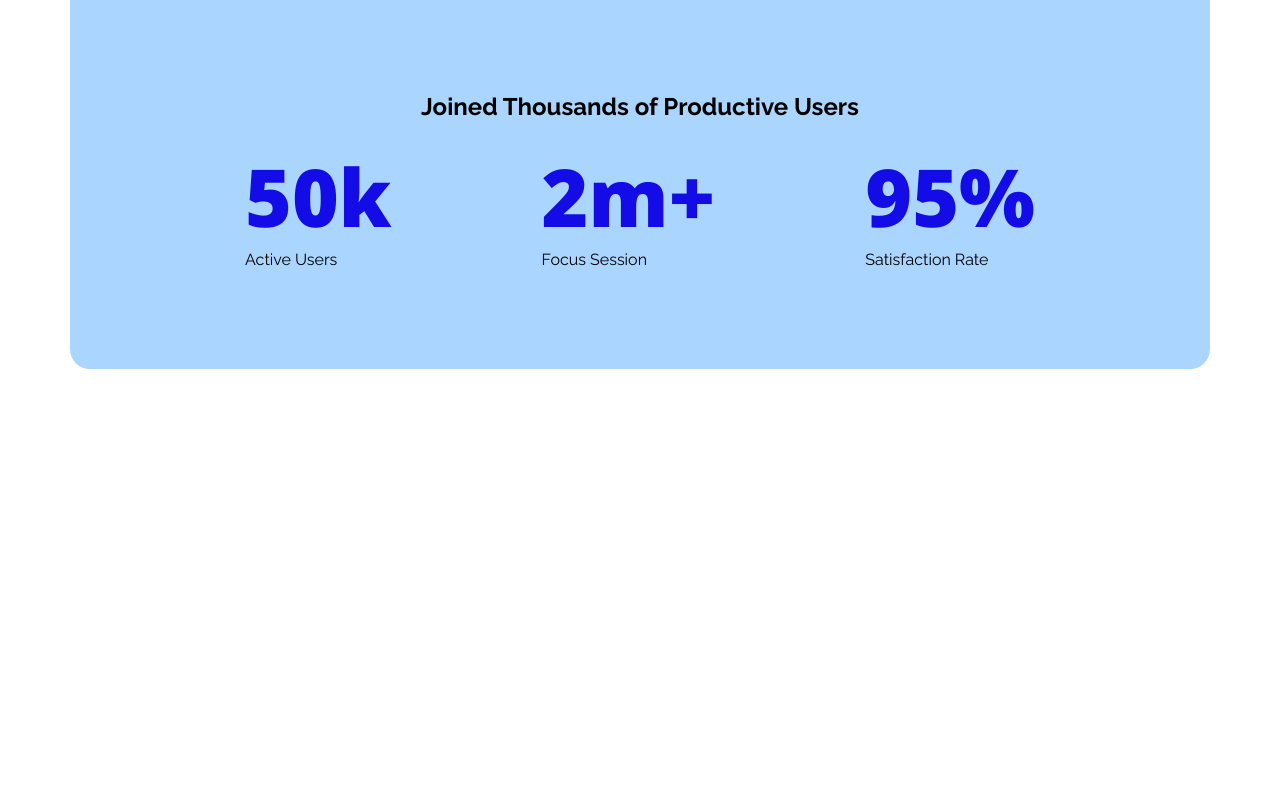
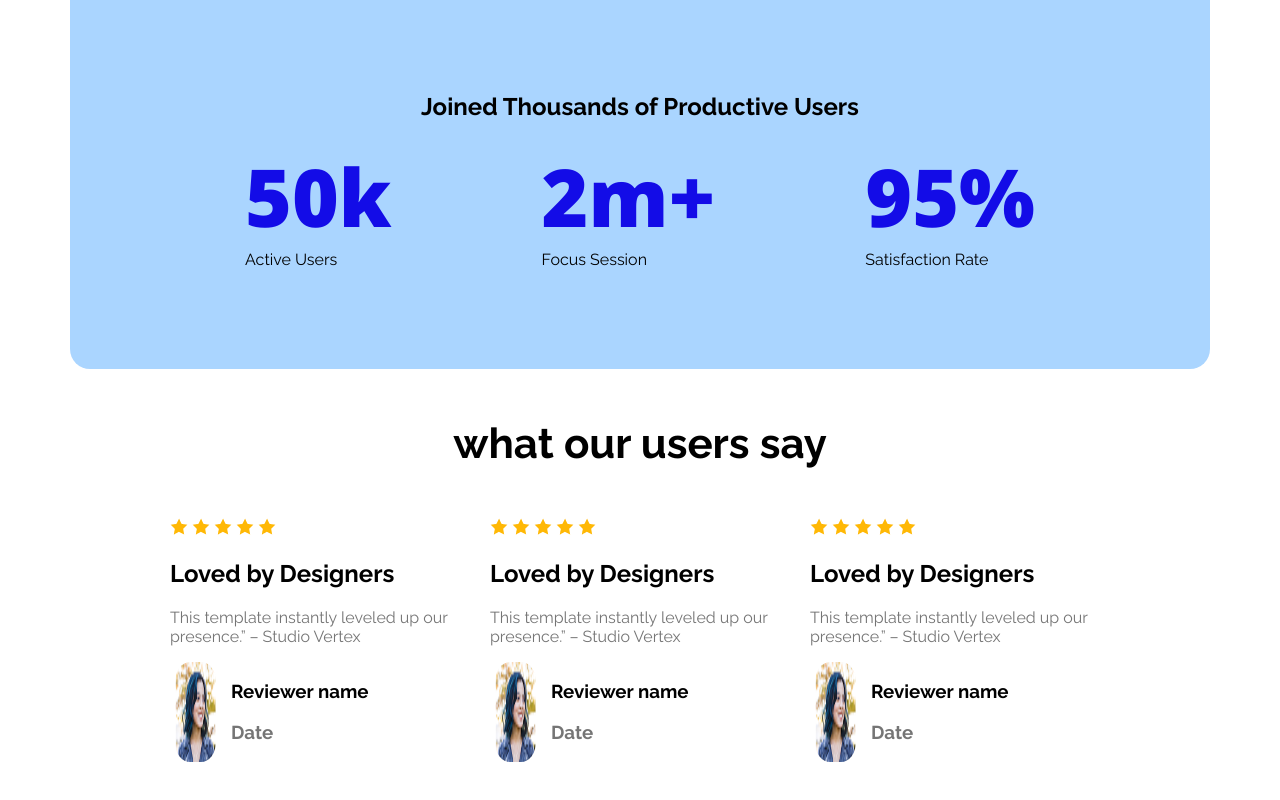
Before and after one commit to siddique63456/B12A01-landing-launchpad, a plain HTML site: page index.html in a window 1280 px wide. Shown: the part 1404-2204 px from the top of the page. Before the commit the page ends 1823 px from the top, so only its background shows below. Drawn offline with nearby package versions, Linux system fonts and the light colour scheme.

Commit message:
added in an users say section

```diff
--- a/index.html
+++ b/index.html
@@ -61,9 +61,76 @@
     </div>
   </section>
 
+<section>
+    <div class="user-say" >
+    <h1 class="head-line"> what our users say </h1>
+    <div class="chief-controler">
+    <div class="main">
+     <div>
+        <img src="Assets/icon-star.png" alt="">
+        <img src="Assets/icon-star.png" alt="">
+        <img src="Assets/icon-star.png" alt="">
+        <img src="Assets/icon-star.png" alt="">
+        <img src="Assets/icon-star.png" alt="">
+      </div>
+      <div>
+        <h2> Loved by Designers</h2>
+        <p class="text-color">This template instantly leveled up our presence.” – Studio Vertex</p>
+    </div>
+    <div class="description">
+        <img class="pic" src="Assets/avatar.png" alt="">
+        <div class="review">
+        <h3>Reviewer name</h3>
+        <h3 class="text-color">Date</h3>
+     </div>
+ </div>
+    </div>
+
+        <div class="main">
+     <div>
+        <img src="Assets/icon-star.png" alt="">
+        <img src="Assets/icon-star.png" alt="">
+        <img src="Assets/icon-star.png" alt="">
+        <img src="Assets/icon-star.png" alt="">
+        <img src="Assets/icon-star.png" alt="">
+      </div>
+      <div>
+        <h2> Loved by Designers</h2>
+        <p class="text-color">This template instantly leveled up our presence.” – Studio Vertex</p>
+    </div>
+    <div class="description">
+        <img class="pic" src="Assets/avatar.png" alt="">
+        <div class="review">
+        <h3>Reviewer name</h3>
+        <h3 class="text-color">Date</h3>
+     </div>
+ </div>
+    </div>
+
+        <div class="main">
+     <div>
+        <img src="Assets/icon-star.png" alt="">
+        <img src="Assets/icon-star.png" alt="">
+        <img src="Assets/icon-star.png" alt="">
+        <img src="Assets/icon-star.png" alt="">
+        <img src="Assets/icon-star.png" alt="">
+      </div>
+      <div>
+        <h2> Loved by Designers</h2>
+        <p class="text-color">This template instantly leveled up our presence.” – Studio Vertex</p>
+    </div>
+    <div class="description">
+        <img class="pic" src="Assets/avatar.png" alt="">
+        <div class="review">
+        <h3>Reviewer name</h3>
+        <h3 class="text-color">Date</h3>
+     </div>
+ </div>
+    </div>
+</div>
+</div>
     </main>
     <footer>
-
     </footer>
 </body>
 </html>
--- a/style.css
+++ b/style.css
@@ -93,9 +93,6 @@ padding: 150px 250px;
      justify-content: space-around;
      padding: -200px;
 }
-.productive-user-colum{
-
-}
 .productive-user-colum-velu{
     font-size:80px; font-weight: 800;
     color: #130ce7;
@@ -103,3 +100,40 @@ padding: 150px 250px;
 .productive > h1{ text-align: center;
 
 }
+.try{
+    display: flex;
+}
+/* 3rd secti0n  */
+.user-say{
+
+}
+.head-line{
+    text-align: center;
+    font-size: 42px;font-weight: bold;
+}
+
+.chief-controler{
+    display: flex;
+    justify-content: space-around;
+        max-width: 940px;
+    margin: 50px auto;gap: 20px;
+
+}
+
+.description{
+    display: flex;
+}
+.main{
+
+}
+    .review{
+        padding-left:10px;
+    }
+    .pic{
+        border-radius: 20px;
+        gap: 5px;padding: 0 5px;
+    }
+
+.text-color{
+    color:#757575;
+}
```
